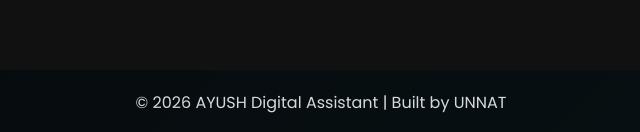
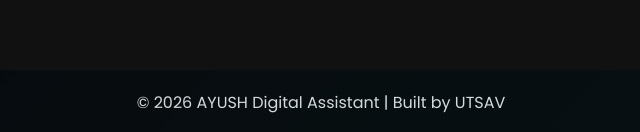
Before and after one commit to unenterprisesindia-art/ayush-ai-assistant, a plain HTML site: page index.html in a window 1280 px wide. Shown: the part 1316-1448 px from the top of the page, 319-959 px from the left. Drawn offline with Linux system fonts and the light colour scheme.

Commit message:
Update index.html

```diff
--- a/index.html
+++ b/index.html
@@ -218,7 +218,7 @@
   </section>
 
   <footer>
-    © 2026 AYUSH Digital Assistant | Built by UNNAT
+    © 2026 AYUSH Digital Assistant | Built by UTSAV
   </footer>
 
   <script>
```
